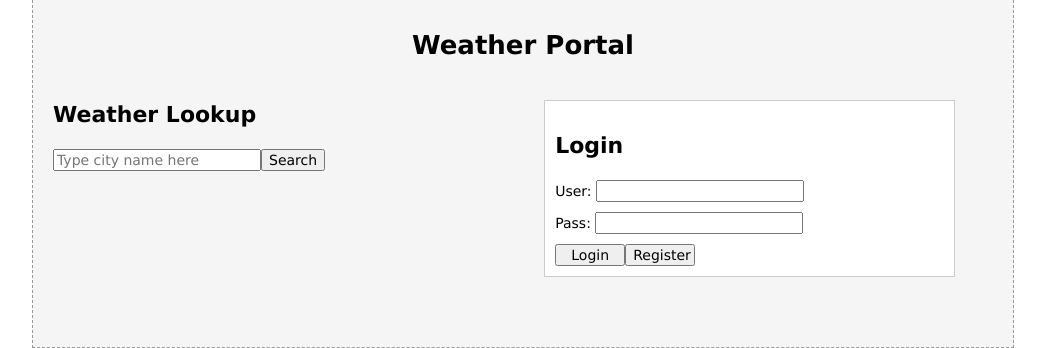
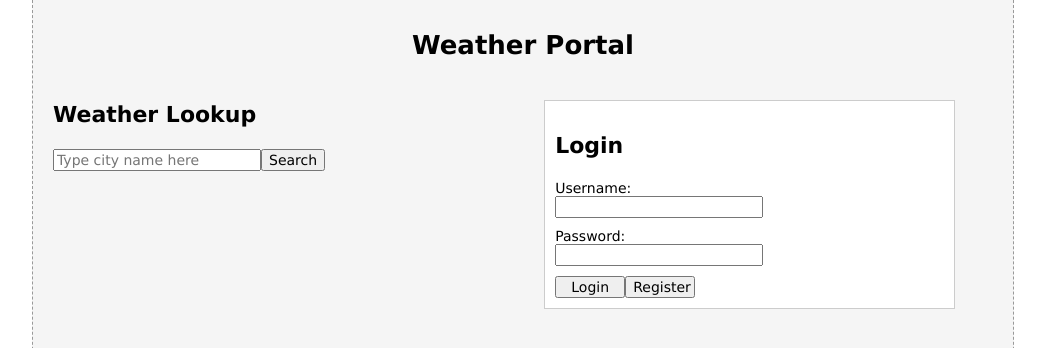
Before and after one commit to hooman-test/weather, an Angular app: page / in a window 1280 px wide. Shown: the top 348 px of the page, without its empty margins (117-1162 px from the left). Built offline with nearby package versions, Linux system fonts and the light colour scheme.

Commit message:
Adding router module.

```diff
--- a/src/app/app.module.ts
+++ b/src/app/app.module.ts
@@ -7,6 +7,7 @@ import {HttpClientModule} from '@angular/common/http';
 import {WeatherLookupComponent} from './weather-lookup/weather-lookup.component';
 import {WeatherService} from './weather.service';
 import {LoginComponent} from './login/login.component';
+import {AppRoutingModule} from './/app-routing.module';
 
 @NgModule({
   declarations: [
@@ -17,7 +18,8 @@ import {LoginComponent} from './login/login.component';
   imports: [
     BrowserModule,
     FormsModule,
-    HttpClientModule
+    HttpClientModule,
+    AppRoutingModule
   ],
   providers: [WeatherService],
   bootstrap: [AppComponent]
--- a/src/app/login/login.component.css
+++ b/src/app/login/login.component.css
@@ -8,6 +8,12 @@
 form div {
   margin: 10px 0;
 }
+
+form label {
+  width: 80px;
+  display: inline-block;
+}
+
 .btn {
   width: 70px;
 }
--- a/src/app/login/login.component.html
+++ b/src/app/login/login.component.html
@@ -2,13 +2,13 @@
   <h3>Login</h3>
   <form action="/login">
     <div>
-      <label>User:
-        <input type="text">
+      <label>Username:
+        <input type="text" name="username">
       </label>
     </div>
     <div>
-      <label>Pass:
-        <input type="text">
+      <label>Password:
+        <input type="password" name="password">
       </label>
     </div>
     <input type="submit" class="btn" value="Login">
```
Also changed, not shown: src/app/app-routing.module.ts (added, +14 -0 lines).
